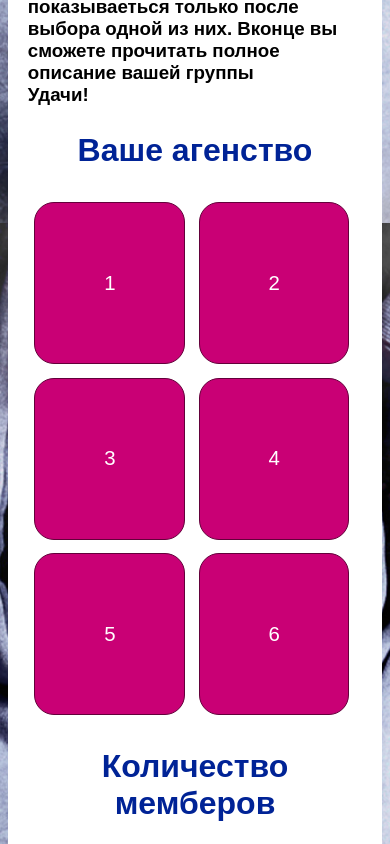
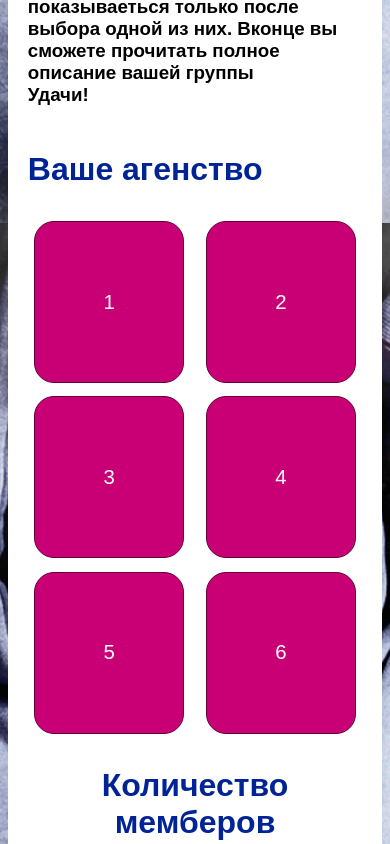
Before and after one commit to RitaKr/create-kpop-group, a plain HTML site: page index.html in a window 390 px wide. Shown: the part 1465-2309 px from the top of the page. Drawn offline with Linux system fonts and the light colour scheme.

Commit message:
Update style.css

```diff
--- a/style.css
+++ b/style.css
@@ -207,7 +207,7 @@ position: relative;
         margin-left: 0;
     }
     .card {
-        width: 44.5%;
+        width: 44%;
         height: 160px;
         margin: 2%;
     }
@@ -217,10 +217,11 @@ position: relative;
 
     }
     .round-div {
-        display: flexbox;
+        display: flex;
+        flex-wrap: wrap;
         justify-content: space-between;
         align-items: center;
-        flex-direction: column;
+
     }
     #all {
         margin: 0 2%;
```
